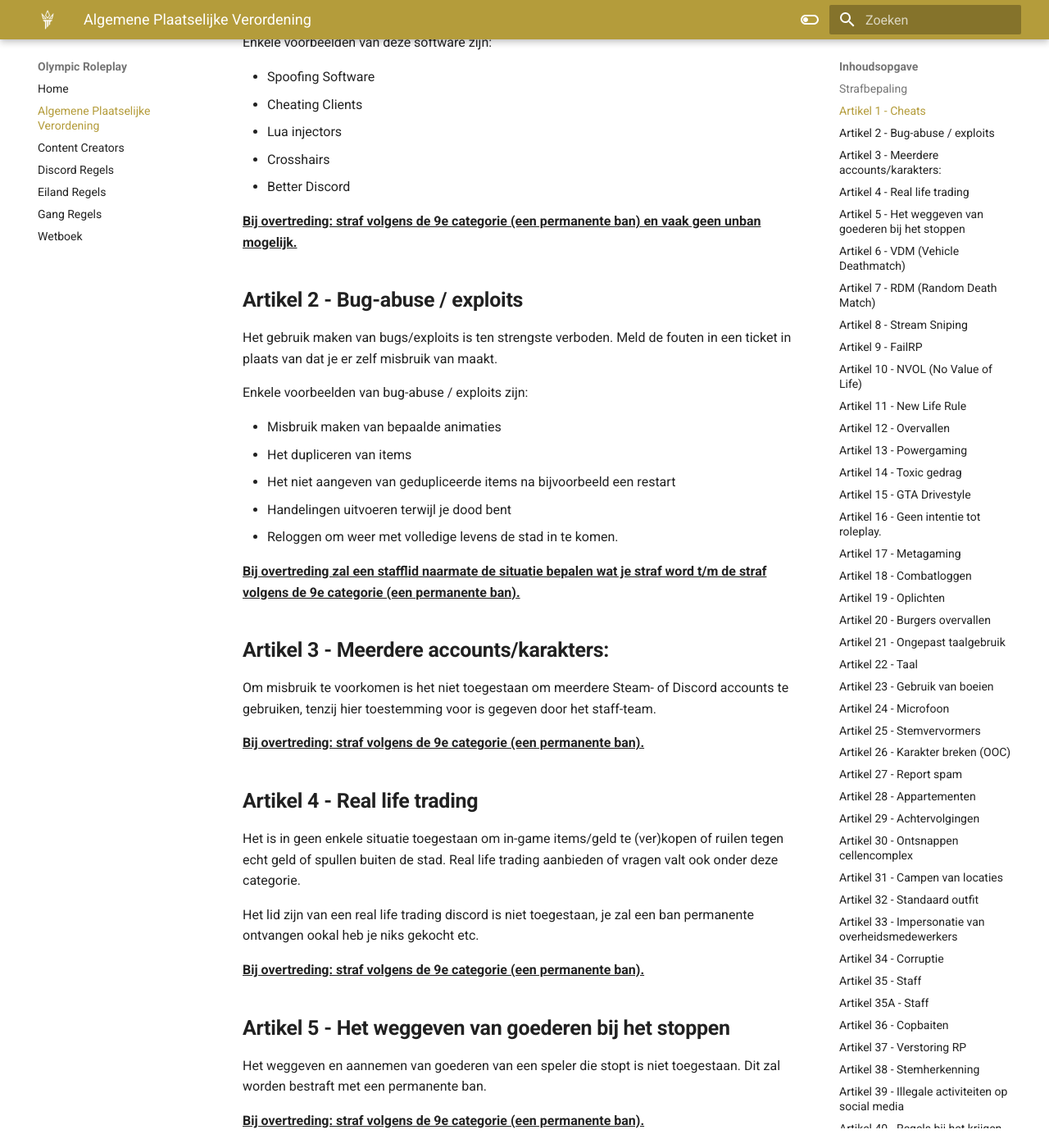
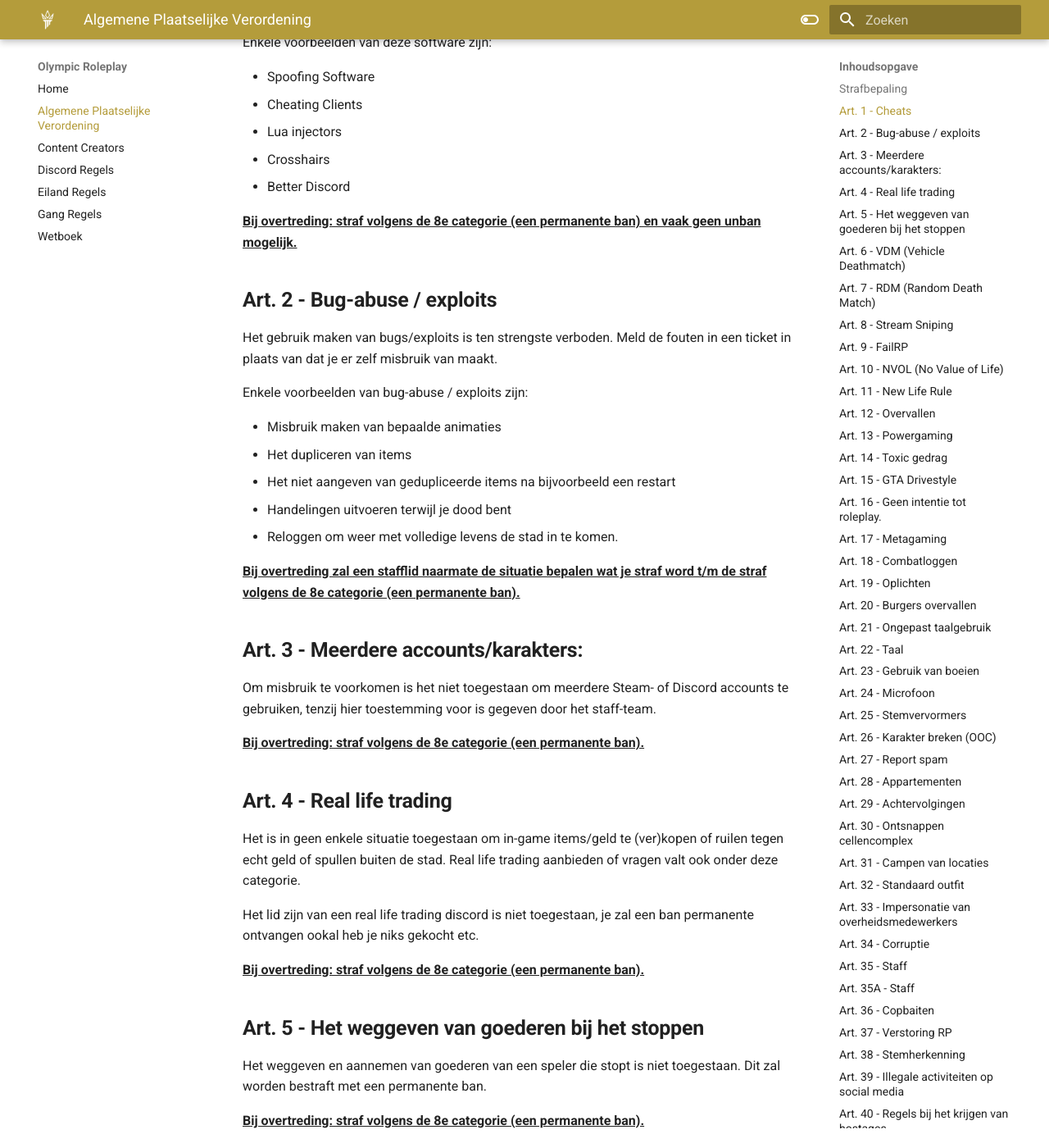
Before and after one commit to Flake220/Olympic-APV, an MkDocs documentation site: the page built from docs/apv.md, in a window 1280 px wide and 1400 px high, scrolled down 954 px. Shown: the whole window at 82% size. Built offline with MkDocs 1.6.1 and Material for MkDocs 9.7.7, drawn with Linux system fonts in a browser that asks for light colours; some of the changed text lies outside the part shown.

Commit message:
Update apv.md

```diff
--- a/docs/apv.md
+++ b/docs/apv.md
@@ -18,7 +18,7 @@ Let op: Wanneer jij meerdere malen hetzelfde artikel overtreed zal er een hogere
 
 Administrator of hoger mag passende maatregelen treffen om het belang van meerdere burgers te behartigen.
 
-## **Artikel 1 - Cheats**
+## **Art. 1 - Cheats**
 
 Het is verboden om op welke manier dan ook software te modificeren om zo een voordeel te behalen in-game.
 
@@ -34,9 +34,9 @@ Enkele voorbeelden van deze software zijn:
 - Crosshairs
 - Better Discord
 
-**^^Bij overtreding: straf volgens de 9e categorie (een permanente ban) en vaak geen unban mogelijk.^^**
+**^^Bij overtreding: straf volgens de 8e categorie (een permanente ban) en vaak geen unban mogelijk.^^**
 
-## **Artikel 2 - Bug-abuse / exploits**
+## **Art. 2 - Bug-abuse / exploits**
 
 Het gebruik maken van bugs/exploits is ten strengste verboden. Meld de fouten in een ticket in plaats van dat je er zelf misbruik van maakt.
 
@@ -48,29 +48,29 @@ Enkele voorbeelden van bug-abuse / exploits zijn:
 - Handelingen uitvoeren terwijl je dood bent
 - Reloggen om weer met volledige levens de stad in te komen.
 
-**^^Bij overtreding zal een stafflid naarmate de situatie bepalen wat je straf word t/m de straf volgens de 9e categorie (een permanente ban).^^**
+**^^Bij overtreding zal een stafflid naarmate de situatie bepalen wat je straf word t/m de straf volgens de 8e categorie (een permanente ban).^^**
 
-## **Artikel 3 - Meerdere accounts/karakters:**
+## **Art. 3 - Meerdere accounts/karakters:**
 
 Om misbruik te voorkomen is het niet toegestaan om meerdere Steam- of Discord accounts te gebruiken, tenzij hier toestemming voor is gegeven door het staff-team.
 
-**^^Bij overtreding: straf volgens de 9e categorie (een permanente ban).^^**
+**^^Bij overtreding: straf volgens de 8e categorie (een permanente ban).^^**
 
-## **Artikel 4 - Real life trading**
+## **Art. 4 - Real life trading**
 
 Het is in geen enkele situatie toegestaan om in-game items/geld te (ver)kopen of ruilen tegen echt geld of spullen buiten de stad. Real life trading aanbieden of vragen valt ook onder deze categorie.
 
 Het lid zijn van een real life trading discord is niet toegestaan, je zal een ban permanente ontvangen ookal heb je niks gekocht etc.
 
-**^^Bij overtreding: straf volgens de 9e categorie (een permanente ban).^^**
+**^^Bij overtreding: straf volgens de 8e categorie (een permanente ban).^^**
 
-## **Artikel 5 - Het weggeven van goederen bij het stoppen**
+## **Art. 5 - Het weggeven van goederen bij het stoppen**
 
 Het weggeven en aannemen van goederen van een speler die stopt is niet toegestaan. Dit zal worden bestraft met een permanente ban.
 
-**^^Bij overtreding: straf volgens de 9e categorie (een permanente ban).^^**
+**^^Bij overtreding: straf volgens de 8e categorie (een permanente ban).^^**
 
-## **Artikel 6 - VDM (Vehicle Deathmatch)**
+## **Art. 6 - VDM (Vehicle Deathmatch)**
 
 Onder VDM wordt verstaan: iemand opzettelijk aanrijden met de intentie je voertuig als wapen te gebruiken om hiermee iemand van het leven te beroven.
 
@@ -80,9 +80,9 @@ Enkele voorbeelden van VDM zijn:
 - Het aanrijden van een burger, wat niet resulteert in de dood zonder enige vorm van roleplay.
 - Het opzettelijk doodrijden van een burger.
 
-**^^Bij overtreding zal een stafflid naarmate de situatie bepalen wat je straf word t/m straf volgens de 9e categorie (een permanente ban).^^**
+**^^Bij overtreding zal een stafflid naarmate de situatie bepalen wat je straf word t/m straf volgens de 8e categorie (een permanente ban).^^**
 
-## **Artikel 7 - RDM (Random Death Match)**
+## **Art. 7 - RDM (Random Death Match)**
 
 Onder RDM wordt verstaan: Het opzettelijk ontnemen van andermans leven zonder geldige reden en/of zonder voorafgaande roleplay gebeurtenissen.
 
@@ -97,13 +97,13 @@ Let op: provocerend gedrag (op social media) is op eigen verantwoordelijkheid en
 
 **^^Bij overtreding zal een stafflid naarmate de situatie bepalen wat je straf wordt t/m straf volgens de 6e categorie (een permanente ban deze zullen enkel gegeven worden door hogerop) Bij tweede overtreding zal het gebruikte wapen in dat scenario ingenomen worden.^^**
 
-## **Artikel 8 - Stream Sniping**
+## **Art. 8 - Stream Sniping**
 
 Wanneer iemand informatie verkrijgt vanuit een stream en dit vervolgens gebruikt om de streamer hiermee op te zoeken valt dit onder stream-sniping. De informatie die je hieruit haalt kan ook vallen onder het artikel “Metagaming”.
 
 **^^Bij overtreding: Straf volgens de 5e categorie (ban van 1 week).^^**
 
-## **Artikel 9 - FailRP**
+## **Art. 9 - FailRP**
 
 Onder FailRP wordt verstaan: Het opzettelijk verpesten of slecht afmaken van, niet meewerken aan een scenario..
 
@@ -135,7 +135,7 @@ Onder FailRP wordt verstaan: Het opzettelijk verpesten of slecht afmaken van, ni
 
 **^^Bij overtreding: Straf volgens de 4e categorie (ban van 3 dagen).^^**
 
-## **Artikel 10 - NVOL (No Value of Life)**
+## **Art. 10 - NVOL (No Value of Life)**
 
 Onder NVOL wordt verstaan: Hij/zij die geen waarde hecht aan het leven van zijn karakter.
 
@@ -166,7 +166,7 @@ Terugschieten / steken op een persoon of voertuig die een gericht wapen op je he
 
 **^^Bij overtreding: Straf volgens de 6e categorie (ban van 2 weken).^^**
 
-## **Artikel 11 - New Life Rule**
+## **Art. 11 - New Life Rule**
 
 Onder New Life Rule wordt verstaan: indien personage is overleden, dan is het verplicht om de roleplay voor de dood te vergeten.
 
@@ -176,9 +176,9 @@ Enkele voorbeelden van informatie die vergeten moet worden zijn bijvoorbeeld:
 - Wie je van het leven heeft ontnomen;
 - Situatie en aanleiding waarom iets heeft plaatsgevonden;
 
-**^^Bij overtreding: Straf volgens de 2e categorie (ban van 8 uur).^^**
+**^^Bij overtreding: Straf volgens de 2e categorie (ban van 1 dag).^^**
 
-## **Artikel 12 - Overvallen**
+## **Art. 12 - Overvallen**
 
 Gegijzelde mensen mogen ten alle tijden geen vriend of bekende zijn. Er mag geen overval gestart worden binnen een uur voor een server herstart.
 
@@ -200,7 +200,7 @@ Op het moment dat Politie aanwezig is bij een overval, mag je niet meer de overv
 
 **^^Bij overtreding: Straf volgens de 4e categorie (ban van 3 dagen).^^**
 
-## **Artikel 13 - Powergaming**
+## **Art. 13 - Powergaming**
 
 Onder Powergaming wordt verstaan: Het opzettelijk een oneerlijk voordeel naar zich toetrekken.
 
@@ -255,7 +255,7 @@ Onder combat stashen wordt verstaan:
 
 **^^Bij overtreding: Straf volgens de 5e categorie (ban van 1 week).^^**
 
-## **Artikel 14 - Toxic gedrag**
+## **Art. 14 - Toxic gedrag**
 
 Toxic gedrag is niet toegestaan.
 Staff mag bepalen / een inschatting maken, wat Toxic gedrag is en wat niet.
@@ -263,7 +263,7 @@ Geeft iemand aan dat hij/zij last van jou heeft, dan dien je je gedrag aan te pa
 
 **^^Bij overtreding: Straf volgens de 5e categorie (ban van 1 week).^^**
 
-## **Artikel 15 - GTA Drivestyle**
+## **Art. 15 - GTA Drivestyle**
 
 Onder GTA Drivestyle wordt verstaan: Het onrealistisch rijden in een voertuig zoals je dat in werkelijkheid niet zal doen.
 
@@ -300,7 +300,7 @@ Categorie 1**
 
 **^^Bij overtreding: Straf volgens de 3e categorie (ban van 2 dagen).^^**
 
-## **Artikel 16 - Geen intentie tot roleplay.**
+## **Art. 16 - Geen intentie tot roleplay.**
 
 Onder geen intentie tot roleplay wordt verstaan:
 
@@ -308,9 +308,9 @@ Onder geen intentie tot roleplay wordt verstaan:
 - Massa VDM en RDM
 - Earrapen: Zie artikel 24
 
-**^^Bij overtreding: straf volgens de 9e categorie (een permanente ban).^^**
+**^^Bij overtreding: straf volgens de 8e categorie (een permanente ban).^^**
 
-## **Artikel 17 - Metagaming**
+## **Art. 17 - Metagaming**
 
 Onder Metagaming wordt verstaan: Het verkrijgen van informatie die je buiten de server verkrijgt en deze informatie vervolgens in-game gebruikt.
 
@@ -323,7 +323,7 @@ Enkele voorbeelden van metagaming zijn:
 
 **^^Bij overtreding: Straf volgens de 3e categorie (ban van 2 dagen).^^**
 
-## **Artikel 18 - Combatloggen**
+## **Art. 18 - Combatloggen**
 
 Onder Combatloggen wordt verstaan: Tijdens een roleplay scenario de game verlaten zonder geldige reden.
 
@@ -331,7 +331,7 @@ Indien je door een bepaalde omstandigheid uit de stad wordt gegooid, heb je vijf
 
 **^^Bij overtreding: Straf volgens de 5e categorie (ban van 1 week).^^**
 
-## **Artikel 19 - Oplichten**
+## **Art. 19 - Oplichten**
 
 Met betrekking tot de volgende onderdelen is oplichten verboden en resulteert in een straf:
 
@@ -356,7 +356,7 @@ Enkele voorbeelden hiervan zijn:
 - Het oplichten van zwartgeld.
 - Het oplichten van onderwereld gerelateerde spullen.
 
-## **Artikel 20 - Burgers overvallen**
+## **Art. 20 - Burgers overvallen**
 
 Een van de manieren voor criminelen om geld te verdienen is het overvallen van burgers.
 
@@ -398,7 +398,7 @@ Oplichting of andere trucjes, om iemand zijn voertuig af te nemen zijn verboden.
 
 **^^Bij overtreding: Straf volgens de 5e categorie (ban van 1 week).^^**
 
-## **Artikel 21 - Ongepast taalgebruik**
+## **Art. 21 - Ongepast taalgebruik**
 
 Hij/zij die ongepast taalgebruik gebruikt, zal worden gestraft met een ban.
 
@@ -425,19 +425,19 @@ Enkele voorbeelden van ongepast taalgebruik zijn:
 
 **^^Bij overtreding: Straf volgens de 7e categorie (ban van 1 maand).^^**
 
-## **Artikel 22 - Taal**
+## **Art. 22 - Taal**
 
 Er wordt van alle inwoners verwacht dat zij de Nederlandse of Engelse taal beheersen. Andere talen mogen niet gebruikt worden op een provocerende en/of beledigende manier.
 
-**^^Bij overtreding: Straf volgens de 1e categorie ( Ban van 8 uur.).^^**
+**^^Bij overtreding: Straf volgens de 1e categorie ( Ban van 1 dag.).^^**
 
-## **Artikel 23 - Gebruik van boeien**
+## **Art. 23 - Gebruik van boeien**
 
 Wanneer iemand geboeid is, kan hij/zij niet meer via de telefoon of portofoon communiceren met andere burgers. Als overheidsmedewerker kan je ook geen noodknop meer gebruiken.
 
-**^^Bij overtreding: Straf volgens de 2e categorie (ban van 8 uur).^^**
+**^^Bij overtreding: Straf volgens de 2e categorie (ban van 1 dag).^^**
 
-## **Artikel 24 - Microfoon**
+## **Art. 24 - Microfoon**
 
 Het is voor een ieder verplicht om een werkend en goed verstaanbare microfoon te bezitten. Misbruik maken van je microfoon is verboden.
 
@@ -446,15 +446,15 @@ Enkele voorbeelden van het misbruik van je microfoon zijn:
 - Earrapen
 - Soundpads
 
-**^^Bij overtreding: Straf volgens de 2e categorie (ban van 8 uur).^^**
+**^^Bij overtreding: Straf volgens de 2e categorie (ban van 1 dag).^^**
 
-## **Artikel 25 - Stemvervormers**
+## **Art. 25 - Stemvervormers**
 
 Het gebruiken van stemvervormers is toegestaan mits hier voldoende aanleiding voor is. Zorg hierbij dat je enkel stemvervormers gebruikt als er genoeg redenen zijn en zorg dat het menselijk blijft klinken.
 
-**^^Bij overtreding: Straf volgens de 1e categorie (Ban van 2 uur).^^**
+**^^Bij overtreding: Straf volgens de 1e categorie (Een waarschuwing).^^**
 
-## **Artikel 26 - Karakter breken (OOC)**
+## **Art. 26 - Karakter breken (OOC)**
 
 Onder karakter breken OOC wordt verstaan: Termen gebruiken die je niet in je karakter kunt gebruiken, dus out of character.
 
@@ -468,15 +468,15 @@ Voorbeelden van OOC termen zijn:
 - Desync.
 Tot slot is het ook niet toegestaan om tijdens een scenario een report te maken met als reden dat dit scenario verstorend kan werken. Maak na de betreffende scenario een report aan of open een ticket.
 
-**^^Bij overtreding: Straf volgens de 1e categorie (Ban van 2 uur).^^**
+**^^Bij overtreding: Straf volgens de 1e categorie (Een waarschuwing).^^**
 
-## **Artikel 27 - Report spam**
+## **Art. 27 - Report spam**
 
 Wanneer een burger hulp nodig heeft in de stad, dan kan er gebruik gemaakt worden van “/report (uitleg)”. Het aanmaken van slechts 1 report per 4 minuten is toegestaan.
 
-**^^Bij overtreding: Straf volgens de 1e categorie (Ban van 2 uur).^^**
+**^^Bij overtreding: Straf volgens de 1e categorie (Een waarschuwing).^^**
 
-## **Artikel 28 - Appartementen**
+## **Art. 28 - Appartementen**
 
 Criminele activiteiten in een appartement zijn verboden. Denk hieraan het oplichten van mensen, opkopen en verkopen van drugs, vermoorden of ontvoeren van een persoon, en het verkopen en/of inkopen van wapens.
 
@@ -486,7 +486,7 @@ Het uitnodigen van iemand tot je Appartement is op eigen risico, en zal nooit to
 
 **^^Bij overtreding: Straf volgens de 3e categorie (ban van 2 dagen).^^**
 
-## **Artikel 29 - Achtervolgingen**
+## **Art. 29 - Achtervolgingen**
 
 Tijdens een achtervolging is het ten alle tijden niet toegestaan om de volgende handelingen uit te voeren:
 
@@ -497,15 +497,15 @@ Snel je kleding te veranderen;
 
 **^^Bij overtreding: Straf volgens de 3e categorie (ban van 2 dagen)^^**
 
-## **Artikel 30 - Ontsnappen cellencomplex**
+## **Art. 30 - Ontsnappen cellencomplex**
 
 Het is toegestaan om te ontsnappen uit het cellencomplex. Hierbij is het wel noodzakelijk dat er een geldig roleplay scenario uitgevoerd wordt.
 
 Het is niet toegestaan om een uit-dienst-politiemedewerker te ontvoeren met als doel deze in dienst te melden om zodoende iemand uit de gevangenis te breken.
 
-**^^Bij overtreding: Straf volgens de 1e categorie (Ban van 2 uur)^^**
+**^^Bij overtreding: Straf volgens de 1e categorie (Een waarschuwing)^^**
 
-## **Artikel 31 - Campen van locaties**
+## **Art. 31 - Campen van locaties**
 
 - Het campen van illegale / criminele locaties is toegestaan
 - Wanneer je iemand hebt overvallen moet je deze 30 minuten met rust laten.
@@ -513,19 +513,19 @@ Het is niet toegestaan om een uit-dienst-politiemedewerker te ontvoeren met als
 
 **^^Bij overtreding: Straf volgens de 4e categorie (ban van 3 dagen).^^**
 
-## **Artikel 32 - Standaard outfit**
+## **Art. 32 - Standaard outfit**
 
 Het dragen van de standaard outfit is niet toegestaan met als reden om te voorkomen dat iedereen hetzelfde eruit ziet. De standaard outfit is de outfit die je draagt als je de eerste keer de stad binnenkomt.
 
-**^Bij overtreding: Straf volgens de 2e categorie (ban van 8 uur)^^**
+**^Bij overtreding: Straf volgens de 2e categorie (ban van 1 dag)^^**
 
-## **Artikel 33 - Impersonatie van overheidsmedewerkers**
+## **Art. 33 - Impersonatie van overheidsmedewerkers**
 
 Het is verboden om jezelf te kleden als iemand van een overheidsbaan en dit beroep na te doen. Hetzelfde geldt voor staff-kleding.
 
-**^^Bij overtreding: Straf volgens de 2e categorie (ban van 8 uur).^^**
+**^^Bij overtreding: Straf volgens de 2e categorie (ban van 1 dag).^^**
 
-## **Artikel 34 - Corruptie**
+## **Art. 34 - Corruptie**
 
 **Categorie 1:**
 
@@ -546,17 +546,17 @@ Het verduisteren van items of geld als politie/kmar. Zeer gevoelige informatie d
 - MEOS informatie doorspelen.
 - Documenten/Informatie doorspelen.
 
-**^^Bij overtreding: Straf volgens de 9e categorie (Permanente ban).^^**
+**^^Bij overtreding: Straf volgens de 8e categorie (Permanente ban).^^**
 
-## **Artikel 35 - Staff**
+## **Art. 35 - Staff**
 
 Heb ten alle tijden respect voor de staffleden. Ook als je het ergens niet mee eens bent, heeft het stafflid altijd het laatste woord. Het verstoren van staffzaken is ook niet toegestaan.
 
 Onnodig staffzaken en reports aanmaken/beginnen is niet toegestaan.
 
-**^^Bij overtreding: Straf volgens de 1e categorie (ban van 2 uur).^^**
+**^^Bij overtreding: Straf volgens de 1e categorie (Een waarschuwing).^^**
 
-## **Artikel 35A - Staff**
+## **Art. 35A - Staff**
 
 - Het liegen tegen staff is ten alle tijden niet toegestaan.
 - Het bedreigen/beledigen van staffleden is ten alle tijden niet toegestaan
@@ -564,15 +564,15 @@ Onnodig staffzaken en reports aanmaken/beginnen is niet toegestaan.
 
 **^^Bij overtreding: straf volgens de 8e categorie (een permanente ban).^^**
 
-## **Artikel 36 - Copbaiten**
+## **Art. 36 - Copbaiten**
 
 Onder Copbaiten wordt verstaan: Het opzettelijk opzoeken, irriteren of uit lokken van politie en/of andere overheidsinstanties.
 
 Als je niet bij een roleplay scenario hoort, dan heb je ook niks te zoeken bij aanhoudingen, overvallen etc.
 
-**^^Bij overtreding: Straf volgens de 2e categorie (ban van 8 uur).^^**
+**^^Bij overtreding: Straf volgens de 2e categorie (ban van 1 dag).^^**
 
-## **Artikel 37 - Verstoring RP**
+## **Art. 37 - Verstoring RP**
 
 Het is verboden om bewust roleplay van andere spelers te verstoren. Hierbij kun je bijvoorbeeld denken aan:
 
@@ -580,9 +580,9 @@ Het is verboden om bewust roleplay van andere spelers te verstoren. Hierbij kun
 - Role Play scenarios verstoren.
 - Het mengen als derde partij in een achtervolging waarbij Politie/Douane is betrokken is niet toegestaan.
 
-**^^Bij overtreding: Straf volgens de 2e categorie (Ban van 8 uur).^^**
+**^^Bij overtreding: Straf volgens de 2e categorie (Ban van 1 dag).^^**
 
-## **Artikel 38 - Stemherkenning**
+## **Art. 38 - Stemherkenning**
 
 Het is op verschillende manieren mogelijk om een persoon te herkennen aan zijn/haar stem.
 
@@ -592,15 +592,15 @@ Enkele voorbeelden hiervan zijn:
 - **Anders praten dan normaal:** Als je hoort dat de persoon zijn/haar best doet om anders te praten dan normaal, dan mag de stem niet herkend worden.
 - **Het gebruiken van externe software:** Het is toegestaan om gebruik te maken van externe software om je stem te vervormen voor criminele activiteiten. Let op, dit dient normaal te blijven. Het gebruiken van robotstemmen en/of baby stemmen is derhalve verboden.
 
-**^^Bij overtreding: Straf volgens de 2e categorie (Ban van 8 uur).^^**
+**^^Bij overtreding: Straf volgens de 2e categorie (Ban van 1 dag).^^**
 
-## **Artikel 39 - Illegale activiteiten op social media**
+## **Art. 39 - Illegale activiteiten op social media**
 
 Het plaatsen van illegale activiteiten (wapenhandel, drugs, en illegale locaties) op social media (m.u.v. Dark Web & Messages) is niet toegestaan. Ook het plaatsen van codewoorden die wel oproepen tot bovengenoemde activiteiten - zoals “Gezocht: Metaal” - is verboden.
 
 **^^Bij overtreding: Straf volgens de 3e categorie (ban van 2 dagen).^^**
 
-## **Artikel 40 - Regels bij het krijgen van hostages**
+## **Art. 40 - Regels bij het krijgen van hostages**
 
 Voor het verkrijgen van hostages worden de volgende regels gehanteerd:
 
@@ -610,9 +610,9 @@ Voor het verkrijgen van hostages worden de volgende regels gehanteerd:
 - Vanaf 5 aanwezige agenten mogen er ook agenten gegijzeld worden, mits er goede roleplay achter zit.
 - Een onderhandelaar mag niet worden beschoten of worden gegijzeld tijdens een onderhandeling.
 
-**^^Bij overtreding: Straf volgens de 2e categorie (ban van 8 uur).^^**
+**^^Bij overtreding: Straf volgens de 2e categorie (ban van 1 dag).^^**
 
-## **Artikel 41 - Criminele activiteiten tegen overheidsmedewerkers**
+## **Art. 41 - Criminele activiteiten tegen overheidsmedewerkers**
 
 Overheidsmedewerkers werken om de stad in veilig te houden en zijn er om alle burgers te helpen.
 
@@ -626,13 +626,13 @@ Regels omtrent gedrag tegen overheidsmedewerkers. Daarom zijn er regels omtrent
 
 **^^Bij overtreding: Straf volgens de 3e categorie (ban van 2 dagen).^^**
 
-## **Artikel 42 - Bounty's/beloningen**
+## **Art. 42 - Bounty's/beloningen**
 
 Een bounty op iemand zetten is niet toegestaan. Wel is het toegestaan om een beloning op iemand te zetten om te ontvoeren, zodat jij desbetreffende persoon bijvoorbeeld kan verhoren.
 
-**^^Bij overtreding: Straf volgens de 2e categorie (ban van 8 uur).^^**
+**^^Bij overtreding: Straf volgens de 2e categorie (ban van 1 dag).^^**
 
-## **Artikel 43 - Het gebruik van een Wapen**
+## **Art. 43 - Het gebruik van een Wapen**
 
 - Het onnodig, willekeurig, of zonder controle schieten met een vuurwapen.
 - Het onnodig, willekeurig, of zonder controle steken/slaan met een slag/steek wapen.
```
Also changed, not shown: other parts of docs/apv.md (+4 -4 lines).
